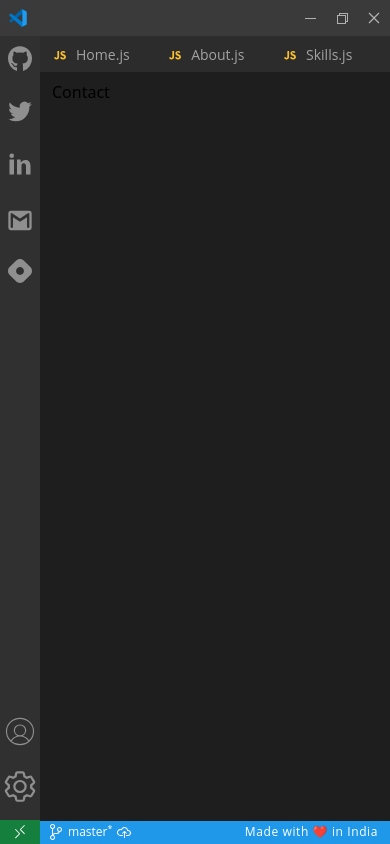
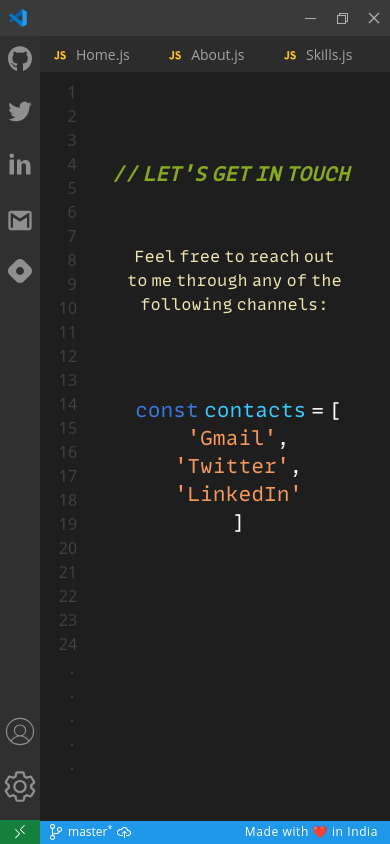
Before and after one commit to snehap02/MyDev-Portfolio, a React (Vite) app: page /contact in a window 390 px wide. Shown: the top 844 px of the page. Built offline with nearby package versions, Linux system fonts and the light colour scheme.

Commit message:
new changes

```diff
--- a/index.css
+++ b/index.css
@@ -97,4 +97,10 @@
     .banner{
         font-family: 'monalisa'
     }
+    .heading{
+        font-family: 'monalisa'
+    }
+    .details-mob, .details-web{
+        font-family: 'monalisa';
+    }
 }
--- a/src/components/Certification.js
+++ b/src/components/Certification.js
@@ -38,13 +38,17 @@ const Certification = () => {
         <h2>.</h2>
       </div>
       <div className="align flex flex-col w-[80%]">
-        <div className="banner uppercase text-xl md:text-3xl lg:text-4xl xl:text-5xl md:mt-4 md:tracking-wider flex flex-col md:flex-row md:gap-2 text-center md:justify-center text-neutral-500 -ml-4 font-semibold">
-          <h1>Certificates</h1>
+        <div className="banner uppercase text-xl md:text-3xl lg:text-4xl mt-2 md:mt-4 md:tracking-wider flex flex-col md:flex-row md:gap-2 text-center md:justify-center text-commentGreen -ml-4 font-semibold italic">
+          <h1>// Certificates</h1>
         </div>
         <div className="certificates flex flex-col lg:gap-8">
-          <div className="certificate1 mt-7">
+          <div className="certificate1 mt-7 lg:mt-14">
             <div className="one flex gap-2 xl:gap-8">
-              <img src={namasteReact} alt="" className="w-10 h-10 mt-1 lg:w-20 lg:h-20" />
+              <img
+                src={namasteReact}
+                alt="namaste react"
+                className="w-10 h-10 mt-1 lg:w-20 lg:h-20"
+              />
               <div className="details">
                 <h1 className="text-white lg:text-xl">Namaste React Course</h1>
                 <h2 className="text-xs lg:text-base text-neutral-500 cursor-pointer">
@@ -78,7 +82,11 @@ const Certification = () => {
 
           <div className="certificate2 mt-7">
             <div className="one flex gap-2 xl:gap-8">
-              <img src={coursera} alt="coursera" className="w-10 h-10 mt-1 lg:w-20 lg:h-20" />
+              <img
+                src={coursera}
+                alt="coursera"
+                className="w-10 h-10 mt-1 lg:w-20 lg:h-20"
+              />
               <div className="details">
                 <div className="flex flex-col">
                   <h1 className="text-white lg:text-xl">
@@ -89,7 +97,9 @@ const Certification = () => {
                       coursera.org
                     </a>
                   </h2>
-                  <h3 className="font-bold text-xs text-neutral-400 lg:text-sm">IBM</h3>
+                  <h3 className="font-bold text-xs text-neutral-400 lg:text-sm">
+                    IBM
+                  </h3>
                 </div>
 
                 <div className="flex gap-2 text-white curspor-pointer bg-neutral-700 justify-center items-center py-2 rounded-full ring-2 ring-neutral-500 bg-opacity-45 mt-2 w-44">
@@ -114,18 +124,24 @@ const Certification = () => {
 
           <div className="certificate3 mt-7">
             <div className="one flex gap-2 xl:gap-8">
-              <img src={coursera} alt="coursera" className="w-10 h-10 mt-1 lg:w-20 lg:h-20" />
+              <img
+                src={coursera}
+                alt="coursera"
+                className="w-10 h-10 mt-1 lg:w-20 lg:h-20"
+              />
               <div className="details">
                 <div className="flex flex-col">
                   <h1 className="text-white lg:text-xl">
-                  Designing User Interfaces and Experiences (UI/UX)
+                    Designing User Interfaces and Experiences (UI/UX)
                   </h1>
                   <h2 className="text-xs lg:text-base text-neutral-500 cursor-pointer">
                     <a href="https://www.coursera.org/" target="blank">
                       coursera.org
                     </a>
                   </h2>
-                  <h3 className="font-bold text-xs text-neutral-400 lg:text-base">IBM</h3>
+                  <h3 className="font-bold text-xs text-neutral-400 lg:text-base">
+                    IBM
+                  </h3>
                 </div>
 
                 <div className="flex gap-2 text-white curspor-pointer bg-neutral-700 justify-center items-center py-2 rounded-full ring-2 ring-neutral-500 bg-opacity-45 mt-2 w-44">
@@ -141,27 +157,35 @@ const Certification = () => {
                 <div className="skills flex text-xs lg:text-sm mt-3 text-neutral-500">
                   <h2>Skills:</h2>
                   <div className="flex flex-wrap">
-                    <h3>Website Wireframe, UI designs, Figma, User Experience</h3>
+                    <h3>
+                      Website Wireframe, UI designs, Figma, User Experience
+                    </h3>
                   </div>
                 </div>
               </div>
             </div>
           </div>
 
-          <div className="certificate4 mt-7 pb-32">
+          <div className="certificate4 mt-7 pb-20 lg:pb-32">
             <div className="one flex gap-2 xl:gap-8">
-              <img src={coursera} alt="coursera" className="w-10 h-10 mt-1 lg:w-20 lg:h-20" />
+              <img
+                src={coursera}
+                alt="coursera"
+                className="w-10 h-10 mt-1 lg:w-20 lg:h-20"
+              />
               <div className="details">
                 <div className="flex flex-col">
                   <h1 className="text-white lg:text-xl">
-                  Getting Started with Git and GitHub
+                    Getting Started with Git and GitHub
                   </h1>
                   <h2 className="text-xs lg:text-base text-neutral-500 cursor-pointer">
                     <a href="https://www.coursera.org/" target="blank">
                       coursera.org
                     </a>
                   </h2>
-                  <h3 className="font-bold text-xs text-neutral-400 lg:text-base">IBM</h3>
+                  <h3 className="font-bold text-xs text-neutral-400 lg:text-base">
+                    IBM
+                  </h3>
                 </div>
 
                 <div className="flex gap-2 text-white curspor-pointer bg-neutral-700 justify-center items-center py-2 rounded-full ring-2 ring-neutral-500 bg-opacity-45 mt-2 w-44">
@@ -177,18 +201,15 @@ const Certification = () => {
                 <div className="skills flex text-xs lg:text-sm mt-3 text-neutral-500">
                   <h2>Skills:</h2>
                   <div className="flex flex-wrap">
-                    <h3>Distributed Version Control System, Git, Github, Open Source, Cloning & Forking</h3>
+                    <h3>
+                      Distributed Version Control System, Git, Github, Open
+                      Source, Cloning & Forking
+                    </h3>
                   </div>
                 </div>
               </div>
             </div>
           </div>
-
-
-
-
-
-
         </div>
       </div>
     </div>
--- a/src/components/Contact.js
+++ b/src/components/Contact.js
@@ -1,9 +1,108 @@
-import React from 'react'
+import React from "react";
 
 const Contact = () => {
+  const arr = ["jhdlkjshd"];
+  console.log(arr);
   return (
-    <div className='contact pt-20 ml-10 px-3 sm:px-4 lg:ml-52 bg-[#1e1e1e] min-h-[100vh] min-w-[100vw] overflow-x-hidden'>Contact</div>
-  )
-}
+    <div className="contact pt-20 ml-10 px-3 sm:px-4 lg:ml-52 bg-[#1e1e1e] min-h-[100vh] min-w-[100vw] overflow-x-hidden flex">
+      <div className="nums bg-[#1e1e1e] w-10 md:w-16 h-full flex flex-col items-center text-neutral-700 px-4 lg:-ml-4">
+        <h2>1</h2>
+        <h2>2</h2>
+        <h2>3</h2>
+        <h2>4</h2>
+        <h2>5</h2>
+        <h2>6</h2>
+        <h2>7</h2>
+        <h2>8</h2>
+        <h2>9</h2>
+        <h2 className="-ml-2">10</h2>
+        <h2 className="-ml-2">11</h2>
+        <h2 className="-ml-2">12</h2>
+        <h2 className="-ml-2">13</h2>
+        <h2 className="-ml-2">14</h2>
+        <h2 className="-ml-2">15</h2>
+        <h2 className="-ml-2">16</h2>
+        <h2 className="-ml-2">17</h2>
+        <h2 className="-ml-2">18</h2>
+        <h2 className="-ml-2">19</h2>
+        <h2 className="-ml-2">20</h2>
+        <h2 className="-ml-2">21</h2>
+        <h2 className="-ml-2">22</h2>
+        <h2 className="-ml-2">23</h2>
+        <h2 className="-ml-2">24</h2>
+        <h2>.</h2>
+        <h2>.</h2>
+        <h2>.</h2>
+        <h2>.</h2>
+        <h2>.</h2>
+      </div>
+      <div className="contact flex flex-col w-[80%]">
+        <div className="heading uppercase text-xl 500:text-3xl lg:text-4xl mt-20 md:tracking-wider flex flex-col md:flex-row md:gap-2 text-center md:justify-center text-commentGreen -ml-4 font-semibold italic">
+          <h1>// Let's Get In Touch</h1>
+        </div>
+        <div className="details-mob flex flex-col mt-20 lg:hidden">
+          <h1 className="text-compYellow text-center -mt-6 -ml-2 sm:text-lg md:text-xl md:-ml-0 px-10">
+            Feel free to reach out to me through any of the following channels:
+          </h1>
+          <div className="socials text-white mt-20 text-center sm:text-2xl text-xl">
+            <span className="text-textBlue">const</span>
+            <span className="text-[#39caff]"> contacts</span>
+            <span> =</span>
+            <span> [</span>
 
-export default Contact
+            <span className="text-textOrange">
+              <br className="sm:hidden" />'
+              <a href="" className="cursor-pointer">
+                Gmail
+              </a>
+              '
+            </span>
+            <span>,</span>
+            <br className="sm:hidden" />
+            <span className="text-textOrange">'</span>
+
+            <span className="text-textOrange">
+              <a href="" className="cursor-pointer">
+                Twitter
+              </a>
+              '
+            </span>
+            <span>,</span>
+            <br className="sm:hidden" />
+            <span className="text-textOrange">'</span>
+            <span className="text-textOrange">
+              <a href="" className="cursor-pointer">
+                LinkedIn
+              </a>
+              '
+            </span>
+            <br className="sm:hidden" />
+            <span>]</span>
+          </div>
+        </div>
+        <div className="details-web px-3 hidden lg:flex lg:flex-col lg:px-10">
+          <h1 className="text-compYellow text-center mt-5 -ml-2 sm:text-lg md:text-xl md:-ml-0 md:mt-8">
+            Feel free to reach out to me through any of the following channels:
+          </h1>
+          <div className="socials text-center text-white bg-red-500 text-xs 375:text-sm">
+            <span>const</span>
+            <span> Contacts</span>
+            <span> =</span>
+            <span> {"{"}</span>
+            <br />
+            <span className="lg:ml-72">email:</span>
+            <span>
+              {" "}
+              <a href="" className="cursor-pointer">
+                sneha.purkayastha96@gmail.com
+              </a>{" "}
+              ,
+            </span>
+          </div>
+        </div>
+      </div>
+    </div>
+  );
+};
+
+export default Contact;
```
